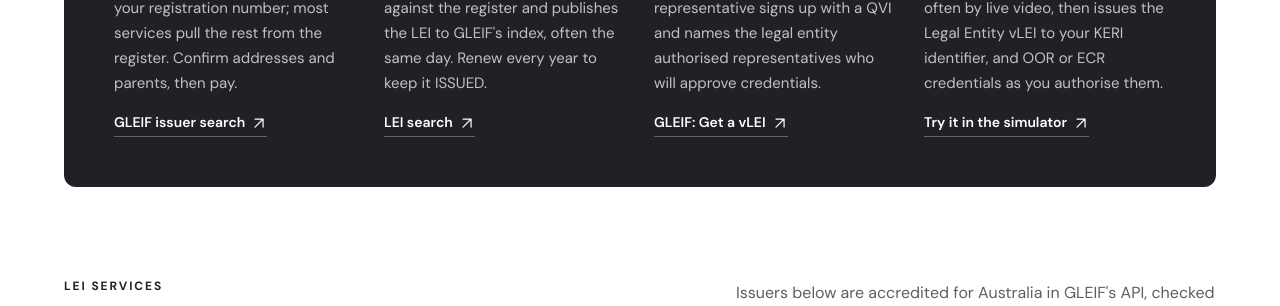
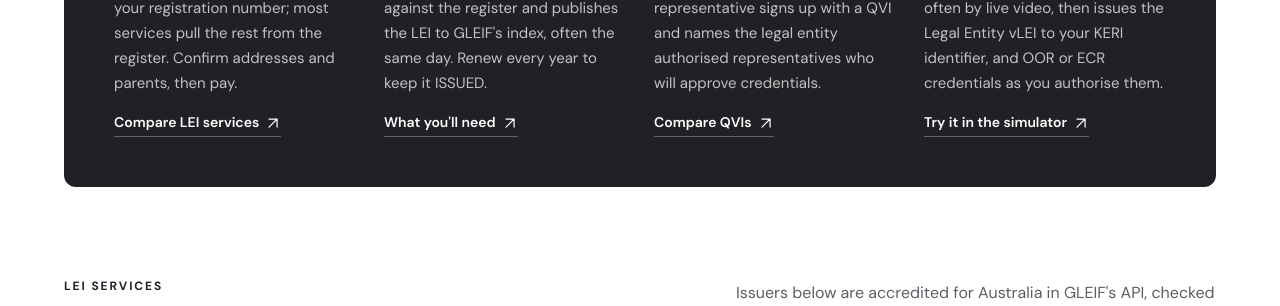
Before and after one commit to selfdriven-foundation/selfdriven-id, a Jekyll site: the page built from docs/pages/vlei-register.html, in a window 1280 px wide and 900 px high, scrolled down 2101 px. Shown: the part 147-453 px from the top of the window. Built offline with Jekyll 4.4.1, drawn with Linux system fonts in a browser that asks for light colours.

Commit message:
Update vlei-register.html

```diff
--- a/docs/pages/vlei-register.html
+++ b/docs/pages/vlei-register.html
@@ -196,19 +196,19 @@ permalink: /vlei/register
 					<span class="layer-step">01 · LEI</span>
 					<h3>Apply online</h3>
 					<p>Pick an issuer or agent and enter your registration number; most services pull the rest from the register. Confirm addresses and parents, then pay.</p>
-					<a class="layer-link" href="https://www.gleif.org/en/about-lei/get-an-lei-find-lei-issuing-organizations">GLEIF issuer search <svg class="arrow-icon" xmlns="http://www.w3.org/2000/svg" width="20" height="20" viewBox="0 0 24 24" fill="none" stroke="currentColor" stroke-width="1.8" stroke-linecap="round" stroke-linejoin="round" aria-hidden="true" focusable="false"><path d="M6 18 18 6M6 6h12v12"/></svg></a>
+					<a class="layer-link" href="#lei">Compare LEI services <svg class="arrow-icon" xmlns="http://www.w3.org/2000/svg" width="20" height="20" viewBox="0 0 24 24" fill="none" stroke="currentColor" stroke-width="1.8" stroke-linecap="round" stroke-linejoin="round" aria-hidden="true" focusable="false"><path d="M6 18 18 6M6 6h12v12"/></svg></a>
 				</li>
 				<li class="layer">
 					<span class="layer-step">02 · LEI</span>
 					<h3>Validate and publish</h3>
 					<p>The issuer checks your data against the register and publishes the LEI to GLEIF's index, often the same day. Renew every year to keep it ISSUED.</p>
-					<a class="layer-link" href="https://search.gleif.org">LEI search <svg class="arrow-icon" xmlns="http://www.w3.org/2000/svg" width="20" height="20" viewBox="0 0 24 24" fill="none" stroke="currentColor" stroke-width="1.8" stroke-linecap="round" stroke-linejoin="round" aria-hidden="true" focusable="false"><path d="M6 18 18 6M6 6h12v12"/></svg></a>
+					<a class="layer-link" href="#checklist">What you'll need <svg class="arrow-icon" xmlns="http://www.w3.org/2000/svg" width="20" height="20" viewBox="0 0 24 24" fill="none" stroke="currentColor" stroke-width="1.8" stroke-linecap="round" stroke-linejoin="round" aria-hidden="true" focusable="false"><path d="M6 18 18 6M6 6h12v12"/></svg></a>
 				</li>
 				<li class="layer">
 					<span class="layer-step">03 · vLEI</span>
 					<h3>Contract a QVI</h3>
 					<p>A designated authorised representative signs up with a QVI and names the legal entity authorised representatives who will approve credentials.</p>
-					<a class="layer-link" href="https://www.gleif.org/en/vlei/get-a-vlei-list-of-qualified-vlei-issuing-organizations">GLEIF: Get a vLEI <svg class="arrow-icon" xmlns="http://www.w3.org/2000/svg" width="20" height="20" viewBox="0 0 24 24" fill="none" stroke="currentColor" stroke-width="1.8" stroke-linecap="round" stroke-linejoin="round" aria-hidden="true" focusable="false"><path d="M6 18 18 6M6 6h12v12"/></svg></a>
+					<a class="layer-link" href="#vlei">Compare QVIs <svg class="arrow-icon" xmlns="http://www.w3.org/2000/svg" width="20" height="20" viewBox="0 0 24 24" fill="none" stroke="currentColor" stroke-width="1.8" stroke-linecap="round" stroke-linejoin="round" aria-hidden="true" focusable="false"><path d="M6 18 18 6M6 6h12v12"/></svg></a>
 				</li>
 				<li class="layer">
 					<span class="layer-step">04 · vLEI</span>
@@ -256,7 +256,7 @@ permalink: /vlei/register
 					<li class="plain"><span class="scope-num">Before you pay</span><h4>Check the agent</h4><p>Agents must name their partner issuer and show issuance, renewal and transfer services separately, under GLEIF's governance framework.</p></li>
 				</ul>
 			</div>
-			<div class="scope-group accent">
+			<div class="scope-group accent" id="checklist">
 				<div class="scope-head">
 					<span class="scope-tag">Checklist</span>
 					<h3>What you'll <em>need</em>.</h3>
```
